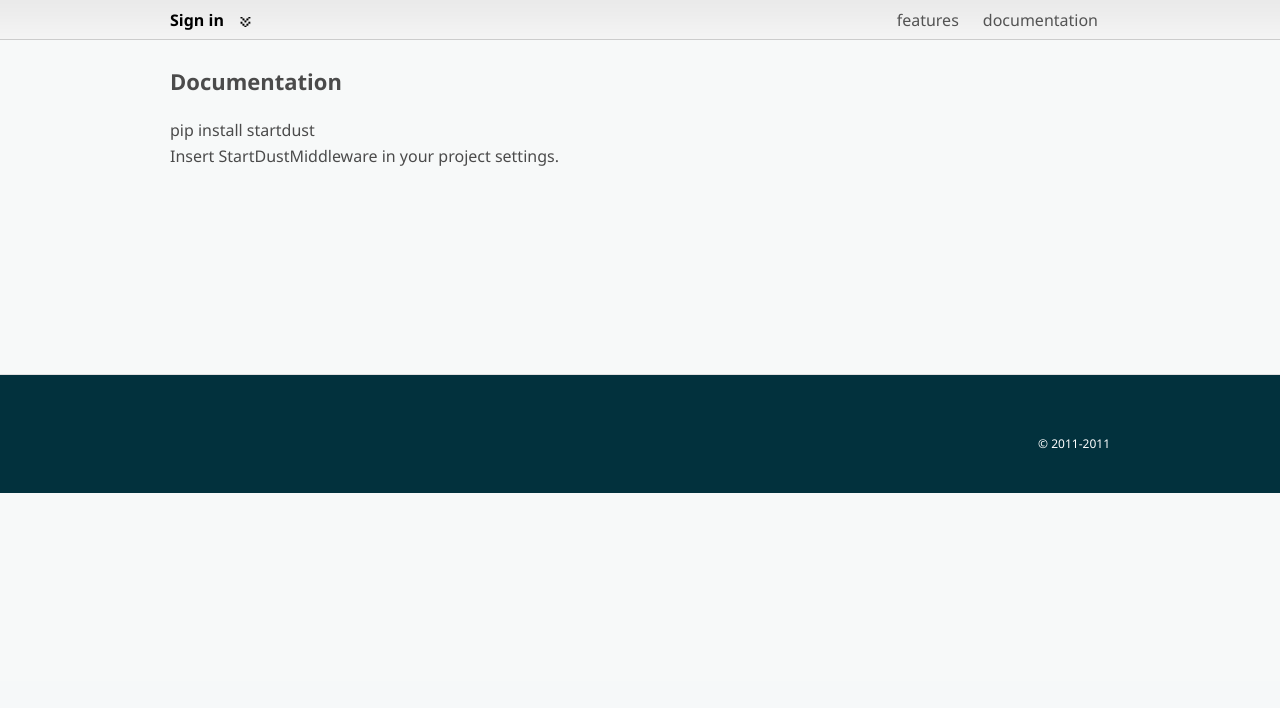
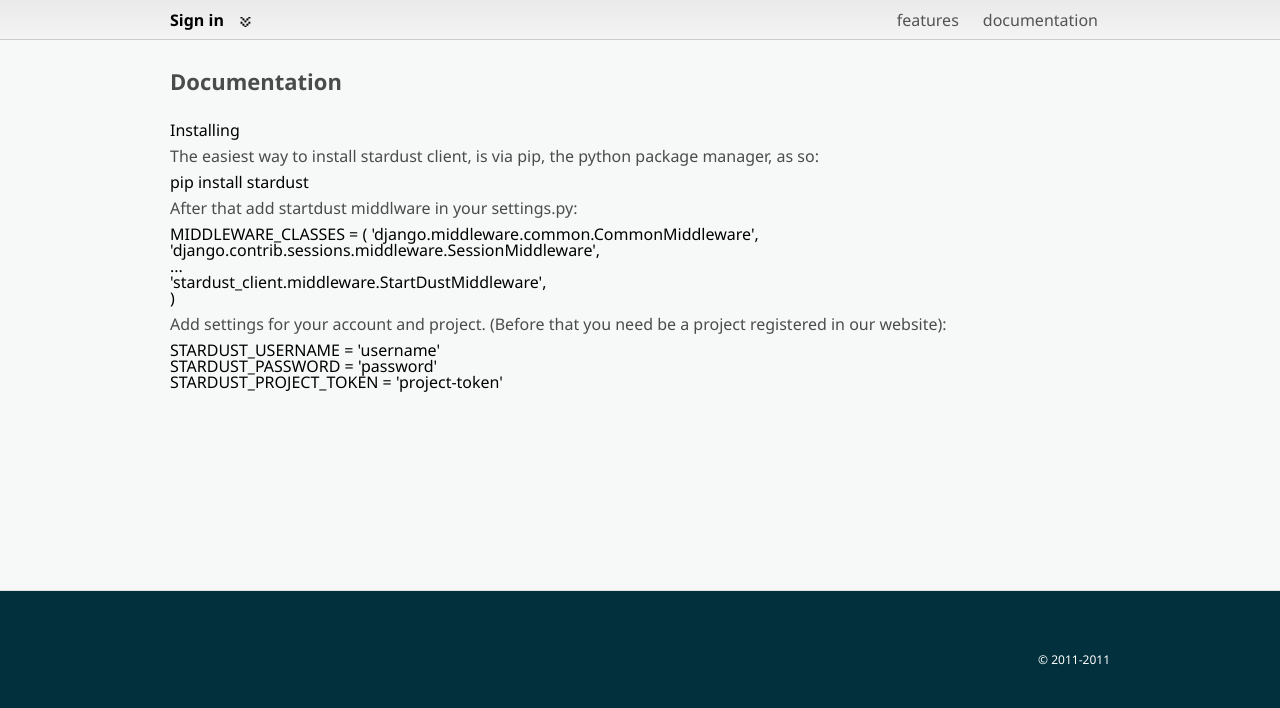
Before and after one commit to andrewsmedina/djangodash2011, a Django app: page /docs/ in a window 1280 px wide. Shown: the part 119-827 px from the top of the page. Before the commit the page ends 612 px from the top, so only its background shows below. Run offline with Django 3.2, Linux system fonts and the light colour scheme; parts of the project's set-up code (start-up, migrations or seed data) failed here and were passed over.

Commit message:
more docs

```diff
--- a/startdust_website/home/templates/home/docs.html
+++ b/startdust_website/home/templates/home/docs.html
@@ -3,8 +3,29 @@
 {% block content %}
 	<div class="container">
 		<h2>Documentation</h2>
-		<p>pip install startdust</p>
-        <p>Insert StartDustMiddleware in your project settings.</p>
+        <h3>Installing</h3>
+        <p>The easiest way to install stardust client, is via pip, the python package manager, as so:</p>
+
+        <code>
+        pip install stardust
+        </code>
+
+        <p>After that add startdust middlware in your settings.py:</p>
+        <code>
+        MIDDLEWARE_CLASSES = (
+            'django.middleware.common.CommonMiddleware',<br />
+            'django.contrib.sessions.middleware.SessionMiddleware',<br />
+            ...<br />
+            'stardust_client.middleware.StartDustMiddleware',<br />
+        )
+        </code>
+
+        <p>Add settings for your account and project. (Before that you need be a project registered in our website):</p>
+        <code>
+            STARDUST_USERNAME = 'username'<br />
+        STARDUST_PASSWORD = 'password'<br />
+        STARDUST_PROJECT_TOKEN = 'project-token'<br />
+        </code>
 		<div class="clear"></div>
     	<div class="clear"></div>
 	</div>
```
